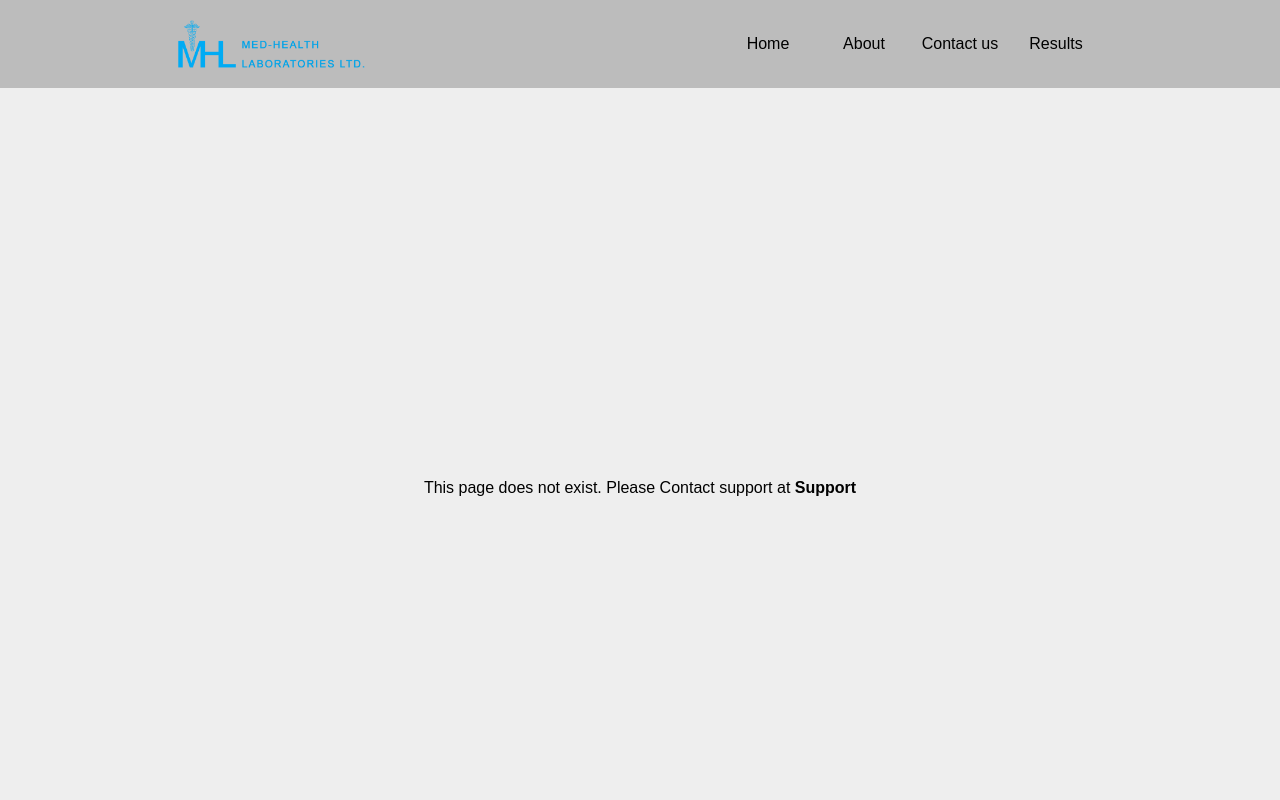
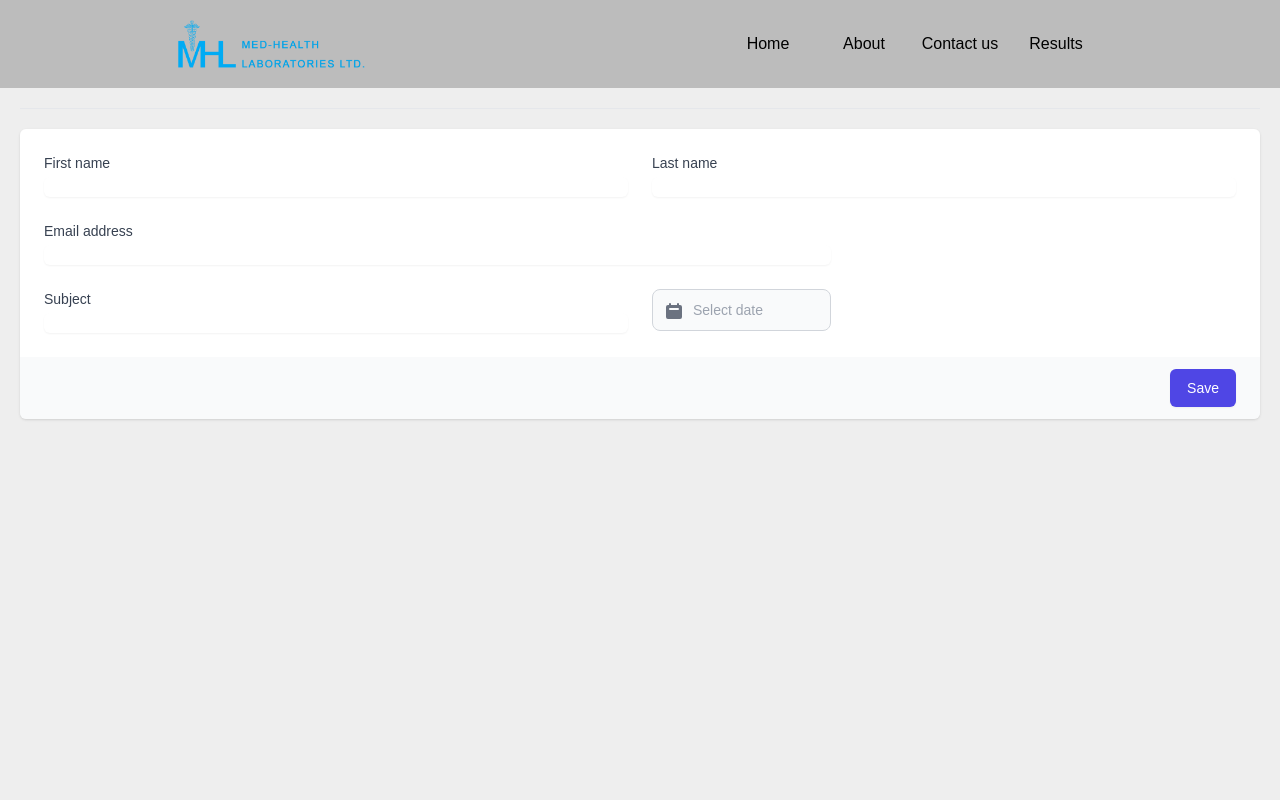
Before and after one commit to umangcodes/mhl_revamp, a React (Create React App) app: page /contact-us in a window 1280 px wide. Shown: the top 800 px of the page. Built offline with nearby package versions, Linux system fonts and the light colour scheme; the HTML template or start-up script is replaced by a standard one.

Commit message:
feat: contact us page created, route to the link added

```diff
--- /dev/null
+++ b/src/pages/ContactUs.js
@@ -0,0 +1,107 @@
+import React,{useEffect, useState} from 'react'
+import validator from "validator"
+import Datepicker from "flowbite-datepicker/Datepicker"
+function ContactUs() {
+    // const [phoneNumber, setPhoneNumber] = useState()
+    // const [formError, setFormError] = useState();
+    // const checkPhoneNumber = (number) =>{
+    //     const isValid = validator.isMobilePhone(number.toString())
+    //     console.log(isValid)
+    //     return (isValid)
+    // }
+    // useEffect(()=>{
+    //     checkPhoneNumber(phoneNumber)
+    // })
+  return (
+
+    <div className="h-screen">
+        <div className="hidden sm:block" aria-hidden="true">
+        <div className="py-5">
+          <div className="border-t border-gray-200" />
+        </div>
+      </div>
+
+      <div className="mt-10 sm:mt-0">
+        <div className="mt-5 md:mt-0 md:col-span-2">
+            <form action="" method="">
+              <div className="shadow overflow-hidden sm:rounded-md">
+                <div className="px-4 py-5 bg-white sm:p-6">
+                  <div className="grid grid-cols-6 gap-6">
+                    <div className="col-span-6 sm:col-span-3">
+                      <label htmlFor="first-name" className="block text-sm font-medium text-gray-700">
+                        First name
+                      </label>
+                      <input
+                        type="text"
+                        name="first-name"
+                        id="first-name"
+                        autoComplete="given-name"
+                        className="mt-1 focus:ring-indigo-500 focus:border-indigo-500 block w-full shadow-sm sm:text-sm border-gray-300 rounded-md"
+                      />
+                    </div>
+
+                    <div className="col-span-6 sm:col-span-3">
+                      <label htmlFor="last-name" className="block text-sm font-medium text-gray-700">
+                        Last name
+                      </label>
+                      <input
+                        type="text"
+                        name="last-name"
+                        id="last-name"
+                        autoComplete="family-name"
+                        className="mt-1 focus:ring-indigo-500 focus:border-indigo-500 block w-full shadow-sm sm:text-sm border-gray-300 rounded-md"
+                      />
+                    </div>
+
+                    <div className="col-span-6 sm:col-span-4">
+                      <label htmlFor="email-address" className="block text-sm font-medium text-gray-700">
+                        Email address
+                      </label>
+                      <input
+                        type="text"
+                        name="email-address"
+                        id="email-address"
+                        autoComplete="email"
+                        className="mt-1 focus:ring-indigo-500 focus:border-indigo-500 block w-full shadow-sm sm:text-sm border-gray-300 rounded-md"
+                      />
+                    </div>
+
+                    <div className="col-span-6 sm:col-span-3">
+                      <label htmlFor="country" className="block text-sm font-medium text-gray-700">
+                        Subject
+                      </label>
+                      <input
+                        type="text"
+                        name="subject"
+                        id="subject"
+                        autoComplete="subject"
+                        className="mt-1 focus:ring-indigo-500 focus:border-indigo-500 block w-full shadow-sm sm:text-sm border-gray-300 rounded-md"
+                      />
+                    </div>
+
+                    <div class="relative">
+                        <div class="absolute inset-y-0 left-0 flex items-center pl-3 pointer-events-none">
+                            <svg class="w-5 h-5 text-gray-500 dark:text-gray-400" fill="currentColor" viewBox="0 0 20 20" xmlns="http://www.w3.org/2000/svg"><path fill-rule="evenodd" d="M6 2a1 1 0 00-1 1v1H4a2 2 0 00-2 2v10a2 2 0 002 2h12a2 2 0 002-2V6a2 2 0 00-2-2h-1V3a1 1 0 10-2 0v1H7V3a1 1 0 00-1-1zm0 5a1 1 0 000 2h8a1 1 0 100-2H6z" clip-rule="evenodd"></path></svg>
+                        </div>
+                        <input datepicker datepicker-autohide type="text" class="bg-gray-50 border border-gray-300 text-gray-900 sm:text-sm rounded-lg focus:ring-blue-500 focus:border-blue-500 block w-full pl-10 p-2.5  dark:bg-gray-700 dark:border-gray-600 dark:placeholder-gray-400 dark:text-white dark:focus:ring-blue-500 dark:focus:border-blue-500" placeholder="Select date" />
+                    </div>
+
+                  </div>
+                </div>
+                <div className="px-4 py-3 bg-gray-50 text-right sm:px-6">
+                  <button
+                    type="submit"
+                    className="inline-flex justify-center py-2 px-4 border border-transparent shadow-sm text-sm font-medium rounded-md text-white bg-indigo-600 hover:bg-indigo-700 focus:outline-none focus:ring-2 focus:ring-offset-2 focus:ring-indigo-500"
+                  >
+                    Save
+                  </button>
+                </div>
+              </div>
+            </form>
+          </div>
+        </div>
+    </div>
+  )
+}
+
+export default ContactUs
--- a/src/router/Routes.js
+++ b/src/router/Routes.js
@@ -4,6 +4,7 @@ import Home from "../pages/Home"
 import About from "../pages/About"
 import Error404 from "../pages/Error404"
 import BasicLayout from "../layout/BasicLayout";
+import ContactUs from "../pages/ContactUs";
 export default function Router(){
 
     let element = useRoutes([
@@ -20,6 +21,10 @@ export default function Router(){
             element: <About />
         },
         {
+            path:"/contact-us",
+            element: <ContactUs />
+        },
+        {
             path:"*",
             element: <Error404 />
         },
```
